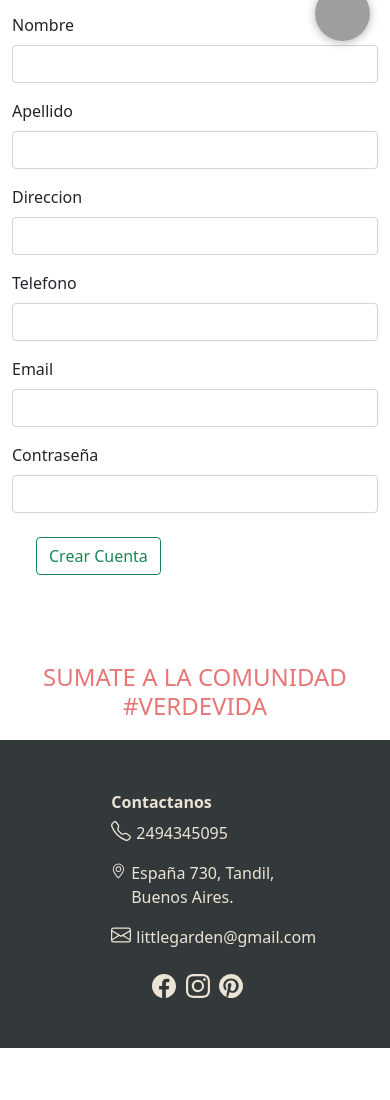
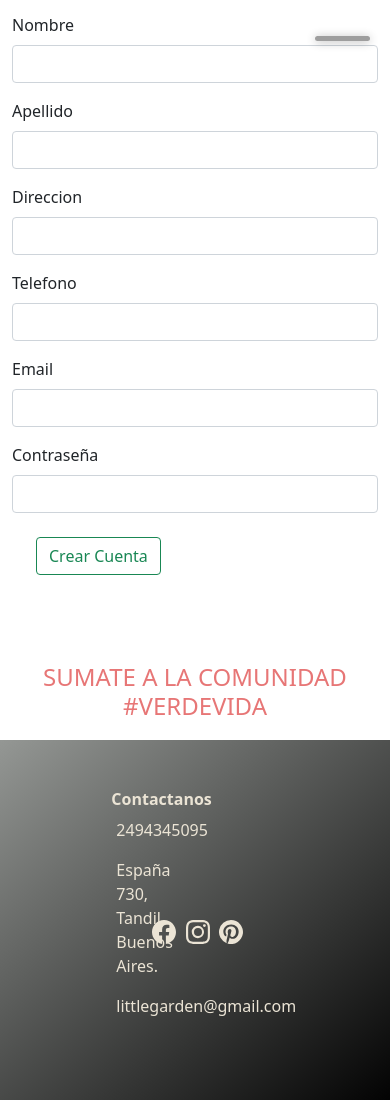
Before and after one commit to slucia10/littlegarden, a website: page cuenta.html in a window 390 px wide. Shown: the part 773-1873 px from the top of the page. Before the commit the page ends 1821 px from the top, so only its background shows below. Drawn offline with nearby package versions, Linux system fonts and the light colour scheme; grey boxes are pictures that could not be loaded; some icons are missing.

Commit message:
cambios en responsive

```diff
--- a/scss/_responsive.scss
+++ b/scss/_responsive.scss
@@ -69,7 +69,8 @@
     }
 
     .redes {
-        margin-top: 184px;
+        margin-top: 130px;
+        position: relative;
     }
 
     .menu {
@@ -77,13 +78,16 @@
     }
 
     .info {
-        display: inherit;
+        position: relative;
         margin-left: 50%;
-
     }
 
     h6.redes {
         display: none;
+    }
+
+    h6.info {
+        position: relative;
     }
 
     .form {
@@ -126,6 +130,7 @@
     .tituloCuidados {
         padding-top: 10%;
     }
+
     /*fin titulos*/
 
     .deco {
@@ -158,6 +163,7 @@
 
     .redes {
         margin-top: 184px;
+        position: relative;
     }
 
     .menu {
@@ -165,7 +171,7 @@
     }
 
     .info {
-        display: inherit;
+        position: relative;
         margin-left: 120%;
 
     }
@@ -173,16 +179,16 @@
     h6.redes {
         display: none;
     }
-.contenedorCuidados {
+
+    .contenedorCuidados {
         flex-flow: column;
-
     }
 }
 
-
-
 /* Notebook */
 @media (max-width:1024px) {
-
-
+    .footer {
+        background-image: linear-gradient(500deg, rgb(148, 151, 148), rgb(3, 3, 3));
+        background-color: #2a2e2a;
+    }
 }
--- a/scss/origen.scss
+++ b/scss/origen.scss
@@ -9,8 +9,8 @@
 //VARIABLES
 $verde:#748c74;
 $rosa: rgb(231, 118, 118);
-$ancho:250px;
-$alto:250px;
+$ancho:55px;
+$alto:5px;
 
 //MIXIN
 @mixin medidas ($ancho, $alto) {
@@ -46,16 +46,14 @@ main {
         margin-right: 3.5rem;
         padding: 8px;
         font-family: roboto condesed, monospace;
-
-
     }
 }
 
 /*WHATSAPP*/
 .btn-wsp {
     position: fixed;
-    width: 55px;
-    height: 55px;
+    width: $ancho;
+    height: $alto;
     line-height: 55px;
     bottom: 30px;
     right: 20px;
@@ -65,7 +63,6 @@ main {
     font-size: 30px;
     box-shadow: 0px 1px 10px rgba(0, 0, 0, 0.3);
     z-index: 100;
-
 }
 
 .btn-wsp:hover {
@@ -83,7 +80,6 @@ main {
     padding-top: 30px;
     padding-bottom: 30px;
 
-
     &__img {
         padding-left: 2rem;
         border: 2px violet;
@@ -92,6 +88,7 @@ main {
             font-size: 18px;
         }
     }
+   }
 
  /* imagenes Deco */
     .contenedorImg {
@@ -105,8 +102,6 @@ main {
             justify-content: center;
         }
     }
-
-}
 
 /*SECCION CUIDADOS*/
 .contenedorCuidados {
```
Also changed, not shown: css/destino.css.
